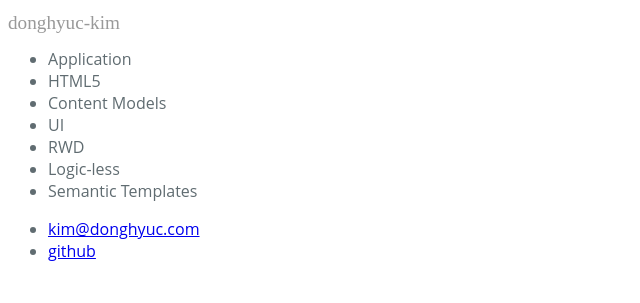
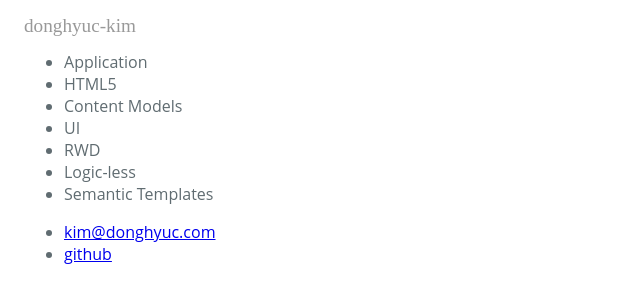
Before and after one commit to donghyuc-kim/donghyuc-kim.github.io, a Jekyll site: the page built from index.html, in a window 1280 px wide. Shown: the top 303 px of the page, without its empty margins (0-640 px from the left). Built offline with Jekyll 4.4.1, drawn with Linux system fonts in a browser that asks for light colours; the list of posts is cut into pages by our own code.

Commit message:
여백 추가

```diff
--- a/_layouts/index.html
+++ b/_layouts/index.html
@@ -21,6 +21,10 @@
 	    color: #999;
 	}
 
+	.div-document {
+		margin: 1em;
+	}
+
 </style>
 </head>
 <body>
```
